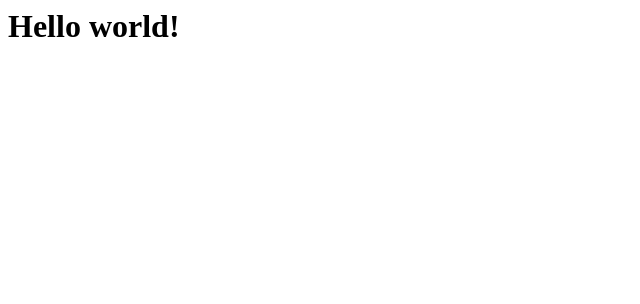
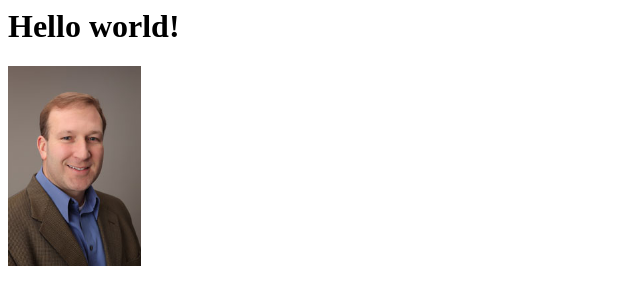
Before and after one commit to jrvose/jrvose.github.io, a plain HTML site: page index.html in a window 1280 px wide. Shown: the whole page, without its empty margins (0-640 px from the left). Drawn offline with Linux system fonts and the light colour scheme.

Commit message:
Added pic

```diff
--- a/index.html
+++ b/index.html
@@ -1,3 +1,6 @@
 <html>
-<h1>Hello world!</h1>
+    <h1>Hello world!</h1>
+    <div>
+        <img src="jeff.jpg" height="200">
+    </div>
 </html>
```
Also changed, not shown: jeff.jpg (added).
